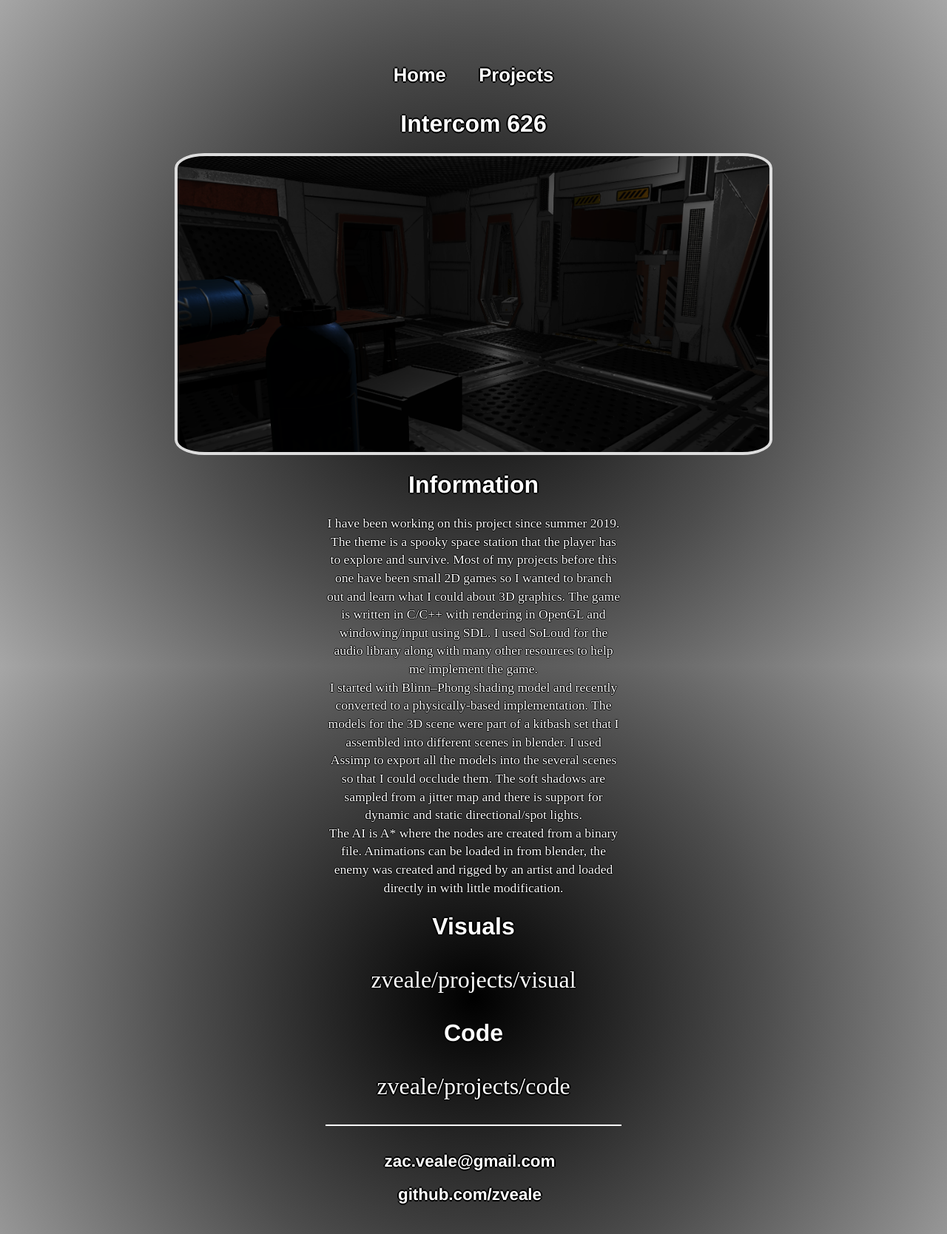
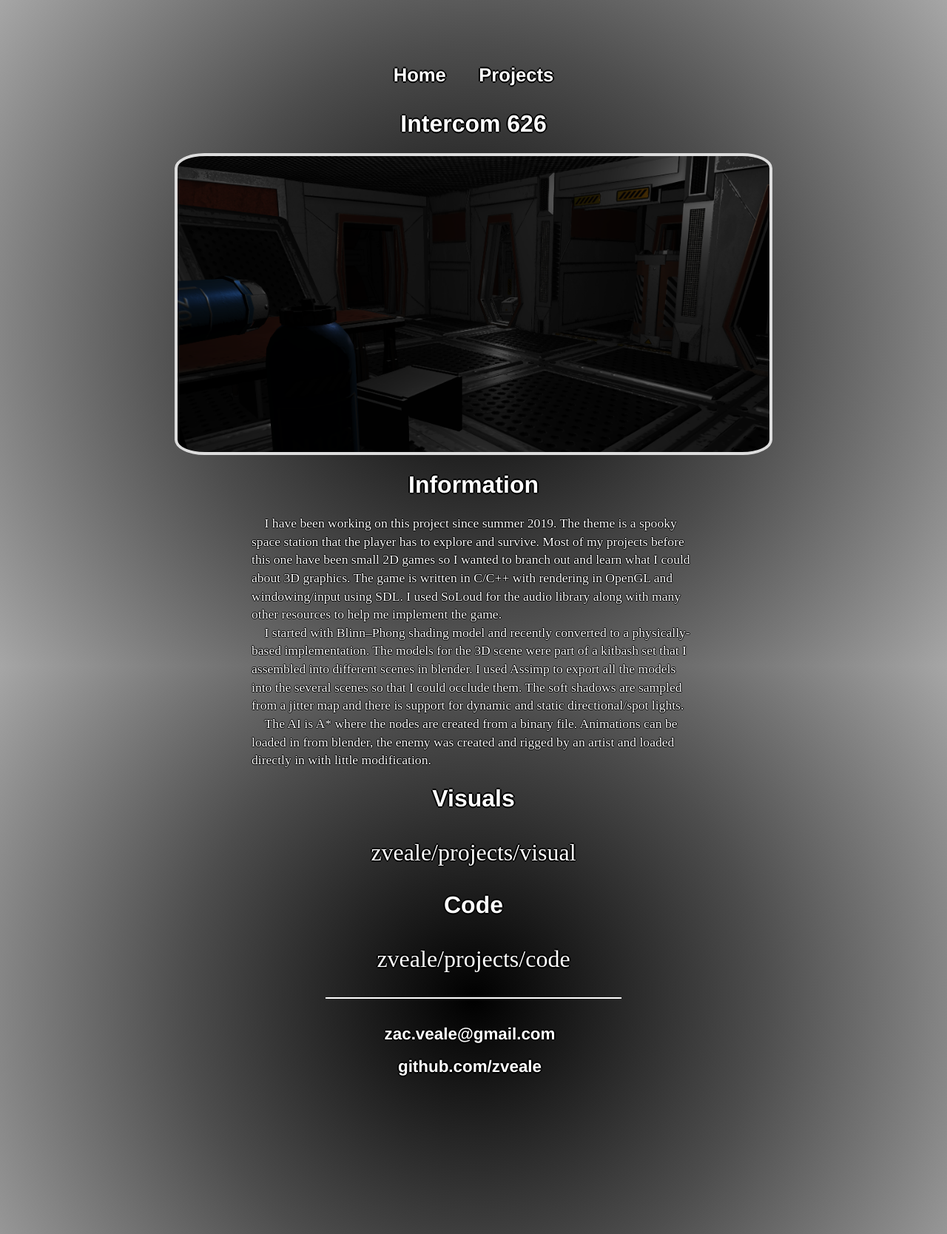
Before and after one commit to zveale/zveale.github.io, a Jekyll site: the page built from projects/index.html, in a window 1280 px wide. Shown: the whole page at 74% size. Built offline with Jekyll 4.4.1, drawn with Linux system fonts in a browser that asks for light colours.

Commit message:
formatting

```diff
--- a/css/main.css
+++ b/css/main.css
@@ -84,7 +84,7 @@
 	color: white;
 	text-shadow: -1.5px 0 black, 0 1.5px black, 1.5px 0 black, 0 -1.5px black;
 }
-.info {
+p {
     font-size: 1.1em;
     line-height: 1.4em;
     color: #000;
@@ -96,8 +96,8 @@
     margin-left: auto;
     margin-right: auto;
 }
-q {
-    font-size: 1.1em;
+.container .info {
+	font-size: 1.1em;
     line-height: 1.4em;
     color: #000;
 	color: white;
@@ -107,6 +107,7 @@
     margin-bottom: 20px;
     margin-left: auto;
     margin-right: auto;
+	text-align: left;
 }
 footer {
     border-top: 2px solid #fff;
--- a/projects/index.html
+++ b/projects/index.html
@@ -8,9 +8,9 @@
 		<div class="intercomPhoto"></div>
 
 		<h1>Information</h1>
-		<p class = "info">I have been working on this project since summer 2019. The theme is a spooky space station that the player has to explore and survive. Most of my projects before this one have been small 2D games so I wanted to branch out and learn what I could about 3D graphics. The game is written in C/C++ with rendering in OpenGL and windowing/input using SDL. I used SoLoud for the audio library along with many other resources to help me implement the game.
-		   <br>I started with Blinn–Phong shading model and recently converted to a physically-based implementation. The models for the 3D scene were part of a kitbash set that I assembled into different scenes in blender. I used Assimp to export all the models into the several scenes so that I could occlude them. The soft shadows are sampled from a jitter map and there is support for dynamic and static directional/spot lights.
-		   <br>The AI is A* where the nodes are created from a binary file. Animations can be loaded in from blender,  the enemy was created and rigged by an artist and loaded directly in with little modification.
+		<p class="info">&emsp;I have been working on this project since summer 2019. The theme is a spooky space station that the player has to explore and survive. Most of my projects before this one have been small 2D games so I wanted to branch out and learn what I could about 3D graphics. The game is written in C/C++ with rendering in OpenGL and windowing/input using SDL. I used SoLoud for the audio library along with many other resources to help me implement the game.
+		   <br>&emsp;I started with Blinn–Phong shading model and recently converted to a physically-based implementation. The models for the 3D scene were part of a kitbash set that I assembled into different scenes in blender. I used Assimp to export all the models into the several scenes so that I could occlude them. The soft shadows are sampled from a jitter map and there is support for dynamic and static directional/spot lights.
+		   <br>&emsp;The AI is A* where the nodes are created from a binary file. Animations can be loaded in from blender,  the enemy was created and rigged by an artist and loaded directly in with little modification.
 		</p>
 
 		<h1>Visuals</h1>
```
